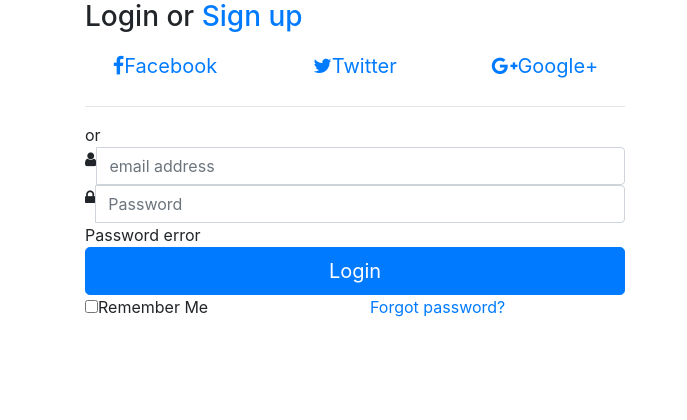
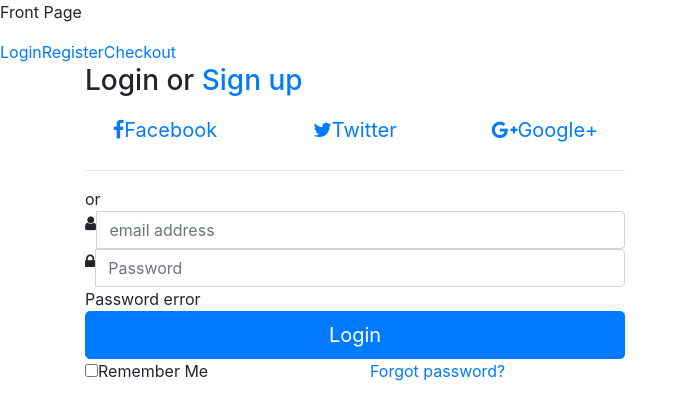
Before and after one commit to dduchuy/tripleb, an Angular app: page /login in a window 1280 px wide. Shown: the top 420 px of the page, without its empty margins (0-687 px from the left). Built offline with nearby package versions, Linux system fonts and the light colour scheme.

Commit message:
added routing sample to page

```diff
--- a/src/app/app.component.html
+++ b/src/app/app.component.html
@@ -1,2 +1,8 @@
 <!--The content below is only a placeholder and can be replaced.-->
-<app-registration></app-registration>
+<p>Front Page</p>
+<a routerLink="/login">Login</a>
+<a routerLink="/register">Register</a>
+<a routerLink="/checkout">Checkout</a>
+<br>
+
+<router-outlet></router-outlet>
--- a/src/app/login/login.component.html
+++ b/src/app/login/login.component.html
@@ -1,3 +1,68 @@
-<p>
-  login works!
-</p>
+<link href="//netdna.bootstrapcdn.com/font-awesome/4.0.3/css/font-awesome.css" rel="stylesheet">
+
+<div class="container">
+
+
+    <div class="omb_login">
+    	<h3 class="omb_authTitle">Login or <a href="#">Sign up</a></h3>
+		<div class="row omb_row-sm-offset-3 omb_socialButtons">
+    	    <div class="col-xs-4 col-sm-2">
+		        <a href="#" class="btn btn-lg btn-block omb_btn-facebook">
+			        <i class="fa fa-facebook visible-xs"></i>
+			        <span class="hidden-xs">Facebook</span>
+		        </a>
+	        </div>
+        	<div class="col-xs-4 col-sm-2">
+		        <a href="#" class="btn btn-lg btn-block omb_btn-twitter">
+			        <i class="fa fa-twitter visible-xs"></i>
+			        <span class="hidden-xs">Twitter</span>
+		        </a>
+	        </div>
+        	<div class="col-xs-4 col-sm-2">
+		        <a href="#" class="btn btn-lg btn-block omb_btn-google">
+			        <i class="fa fa-google-plus visible-xs"></i>
+			        <span class="hidden-xs">Google+</span>
+		        </a>
+	        </div>
+		</div>
+
+		<div class="row omb_row-sm-offset-3 omb_loginOr">
+			<div class="col-xs-12 col-sm-6">
+				<hr class="omb_hrOr">
+				<span class="omb_spanOr">or</span>
+			</div>
+		</div>
+
+		<div class="row omb_row-sm-offset-3">
+			<div class="col-xs-12 col-sm-6">
+			    <form class="omb_loginForm" action="" autocomplete="off" method="POST">
+					<div class="input-group">
+						<span class="input-group-addon"><i class="fa fa-user"></i></span>
+						<input type="text" class="form-control" name="username" placeholder="email address">
+					</div>
+					<span class="help-block"></span>
+
+					<div class="input-group">
+						<span class="input-group-addon"><i class="fa fa-lock"></i></span>
+						<input  type="password" class="form-control" name="password" placeholder="Password">
+					</div>
+                    <span class="help-block">Password error</span>
+
+					<button class="btn btn-lg btn-primary btn-block" type="submit">Login</button>
+				</form>
+			</div>
+    	</div>
+		<div class="row omb_row-sm-offset-3">
+			<div class="col-xs-12 col-sm-3">
+				<label class="checkbox">
+					<input type="checkbox" value="remember-me">Remember Me
+				</label>
+			</div>
+			<div class="col-xs-12 col-sm-3">
+				<p class="omb_forgotPwd">
+					<a href="#">Forgot password?</a>
+				</p>
+			</div>
+		</div>
+	</div>
+</div>
--- a/src/app/registration/registration.component.html
+++ b/src/app/registration/registration.component.html
@@ -1,71 +1 @@
-<link href="//netdna.bootstrapcdn.com/font-awesome/4.0.3/css/font-awesome.css" rel="stylesheet">
-
-<div class="container">
-
-
-    <div class="omb_login">
-    	<h3 class="omb_authTitle">Login or <a href="#">Sign up</a></h3>
-		<div class="row omb_row-sm-offset-3 omb_socialButtons">
-    	    <div class="col-xs-4 col-sm-2">
-		        <a href="#" class="btn btn-lg btn-block omb_btn-facebook">
-			        <i class="fa fa-facebook visible-xs"></i>
-			        <span class="hidden-xs">Facebook</span>
-		        </a>
-	        </div>
-        	<div class="col-xs-4 col-sm-2">
-		        <a href="#" class="btn btn-lg btn-block omb_btn-twitter">
-			        <i class="fa fa-twitter visible-xs"></i>
-			        <span class="hidden-xs">Twitter</span>
-		        </a>
-	        </div>
-        	<div class="col-xs-4 col-sm-2">
-		        <a href="#" class="btn btn-lg btn-block omb_btn-google">
-			        <i class="fa fa-google-plus visible-xs"></i>
-			        <span class="hidden-xs">Google+</span>
-		        </a>
-	        </div>
-		</div>
-
-		<div class="row omb_row-sm-offset-3 omb_loginOr">
-			<div class="col-xs-12 col-sm-6">
-				<hr class="omb_hrOr">
-				<span class="omb_spanOr">or</span>
-			</div>
-		</div>
-
-		<div class="row omb_row-sm-offset-3">
-			<div class="col-xs-12 col-sm-6">
-			    <form class="omb_loginForm" action="" autocomplete="off" method="POST">
-					<div class="input-group">
-						<span class="input-group-addon"><i class="fa fa-user"></i></span>
-						<input type="text" class="form-control" name="username" placeholder="email address">
-					</div>
-					<span class="help-block"></span>
-
-					<div class="input-group">
-						<span class="input-group-addon"><i class="fa fa-lock"></i></span>
-						<input  type="password" class="form-control" name="password" placeholder="Password">
-					</div>
-                    <span class="help-block">Password error</span>
-
-					<button class="btn btn-lg btn-primary btn-block" type="submit">Login</button>
-				</form>
-			</div>
-    	</div>
-		<div class="row omb_row-sm-offset-3">
-			<div class="col-xs-12 col-sm-3">
-				<label class="checkbox">
-					<input type="checkbox" value="remember-me">Remember Me
-				</label>
-			</div>
-			<div class="col-xs-12 col-sm-3">
-				<p class="omb_forgotPwd">
-					<a href="#">Forgot password?</a>
-				</p>
-			</div>
-		</div>
-	</div>
-
-
-
-        </div>
+<p>register work!</p>
```
Also changed, not shown: src/app/app.module.ts (+21 -1 lines).
